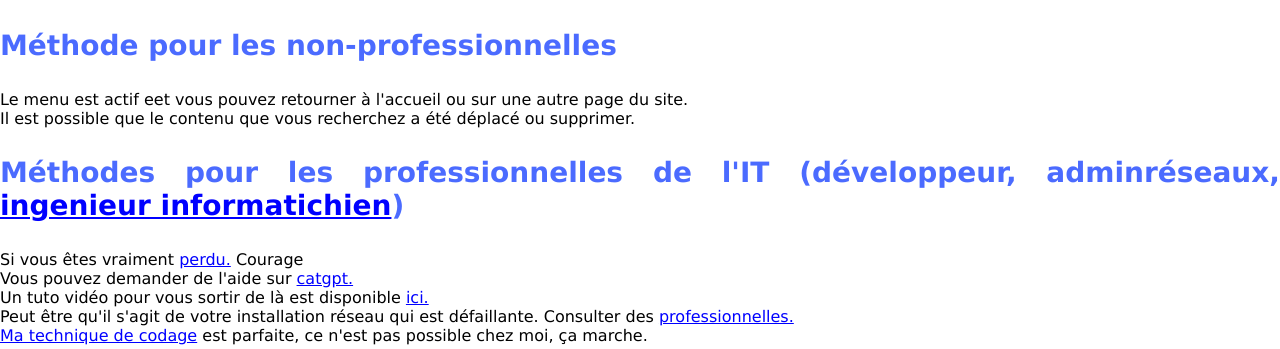
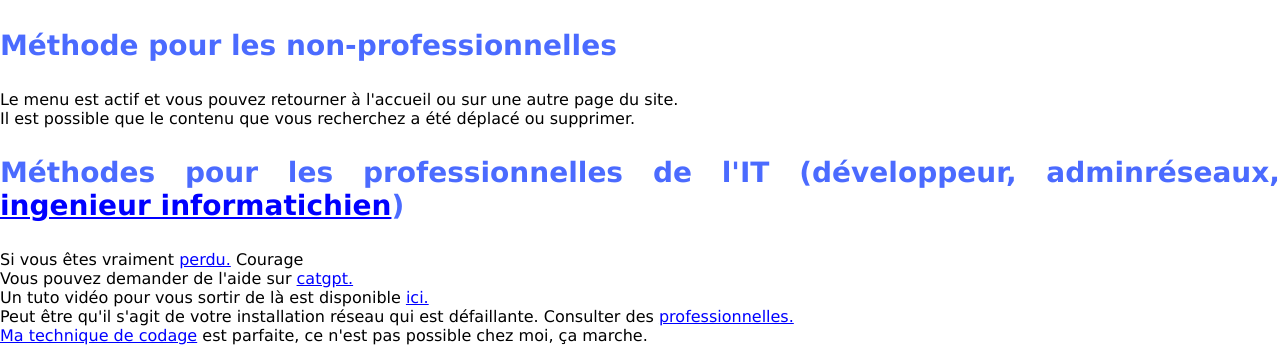
Before and after one commit to barrmath/piweb, a Flask app: template web_app/templates/404.html in a window 1280 px wide. Shown: the part 139-488 px from the top of the page. Run offline with Flask 3, Linux system fonts and the light colour scheme; the template is opened without the code that fills it, so the values that code supplies are empty.

Commit message:
correction eet deviens et sur 404.html

```diff
--- a/web_app/templates/404.html
+++ b/web_app/templates/404.html
@@ -6,7 +6,7 @@
 <p>La page que vous recherchez n'existe pas. Tous les pingouins disponibles la recherchent activement.</p>
 <p>Plusieurs solutions s'offrent à vous.</p>
 <h2>Méthode pour les non-professionnelles</h2>
-<p>Le menu est actif eet vous pouvez retourner à l'accueil ou sur une autre page du site.</p>
+<p>Le menu est actif et vous pouvez retourner à l'accueil ou sur une autre page du site.</p>
 <p>Il est possible que le contenu que vous recherchez a été déplacé ou supprimer.</p>
 <h2>Méthodes pour les professionnelles de l'IT (développeur, adminréseaux, <a href="https://www.youtube.com/watch?v=rlarCLhzfoU">ingenieur informatichien</a>)</h2>
 <p>Si vous êtes vraiment <a href="https://perdu.com/">perdu.</a> Courage</p>
```
